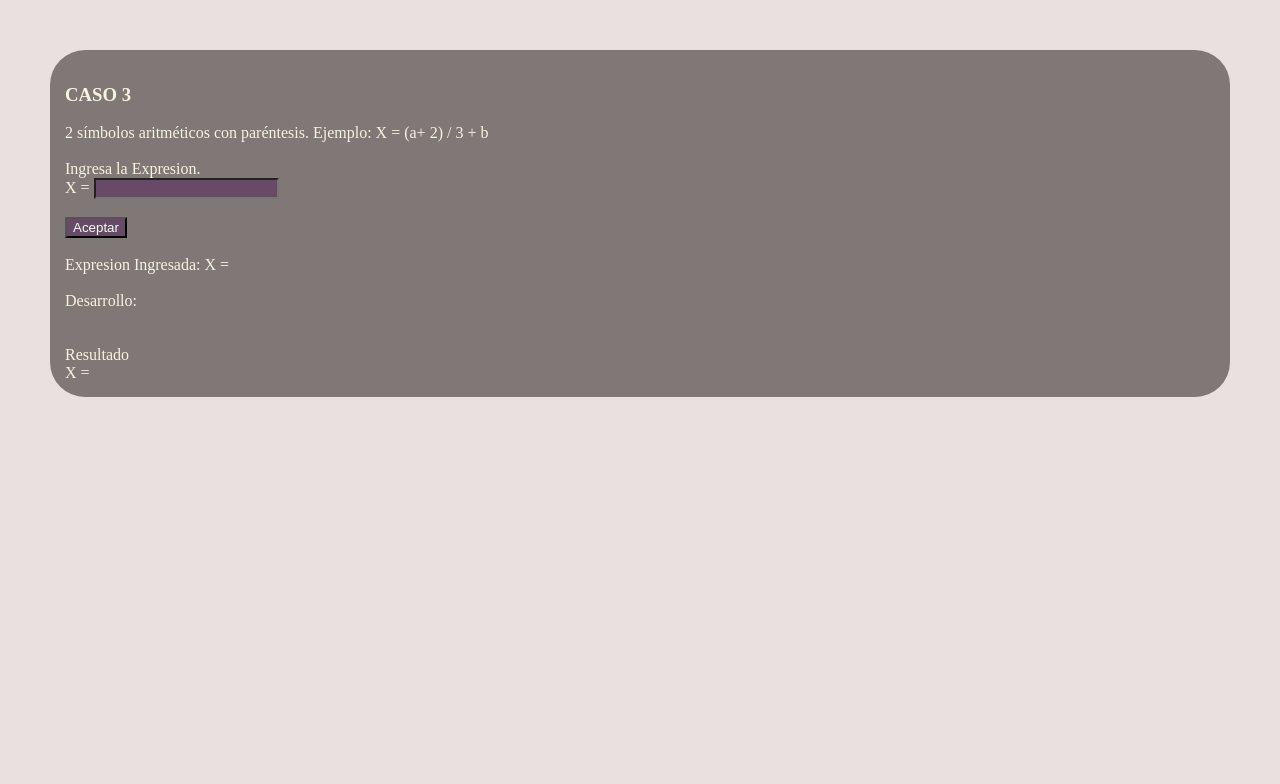
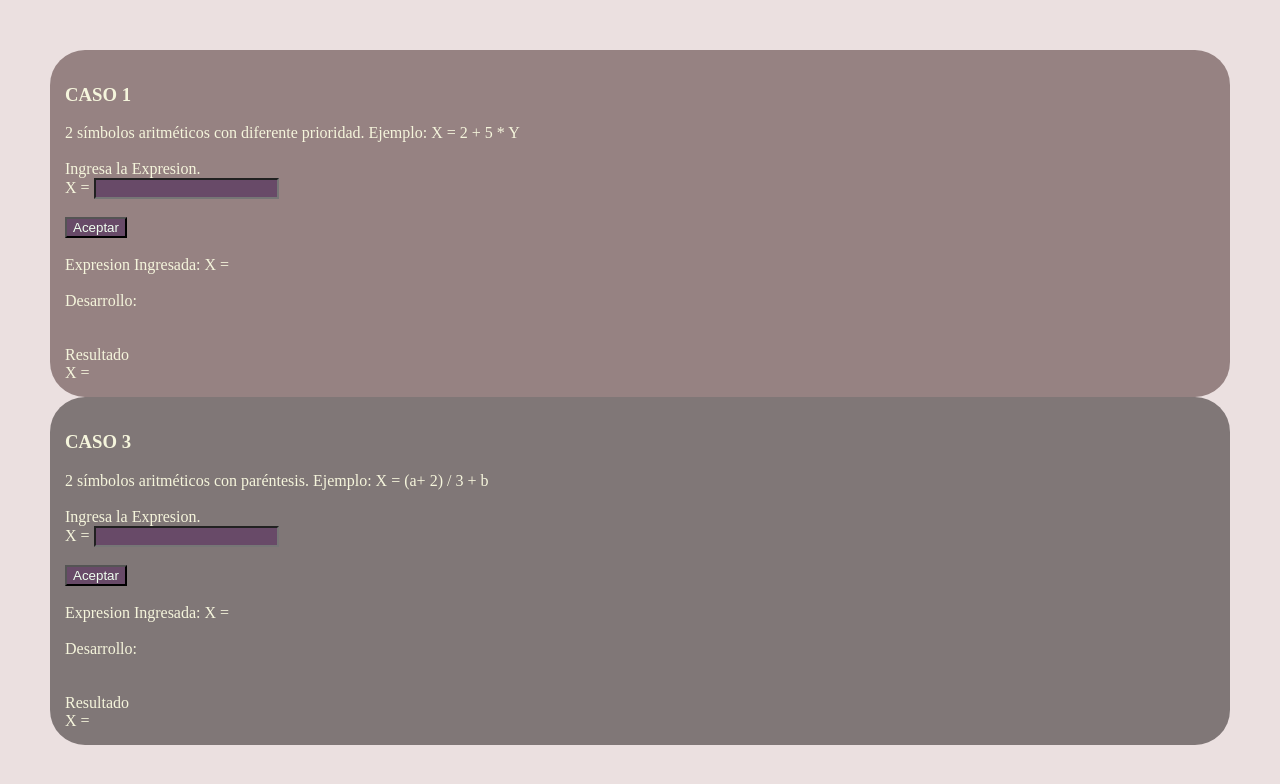
Before and after one commit to MarcosLopez123/Generaci-n-de-c-digo-intermedio, a plain HTML site: page index.html in a window 1280 px wide. Drawn offline with Linux system fonts and the light colour scheme.

Commit message:
Generacion de codigo intermedio caso 1

```diff
--- a/index.html
+++ b/index.html
@@ -14,6 +14,12 @@
            background-color: rgb(104, 74, 104);
            color: honeydew;
        }
+       .c1{
+           padding: 15px;
+           border-radius : 35px;
+           color: beige;
+           background-color: rgb(150, 130, 130) ;
+       }
        .c3{
            padding: 15px;
            border-radius : 35px;
@@ -23,7 +29,21 @@
    </style>
 </head>
 <body>
-
+    <div class="c1">
+        <!-- CASO 1 -->
+        <h3>CASO 1</h3>
+        <label for="caso1">2 símbolos aritméticos con diferente prioridad. Ejemplo: X = 2 + 5 * Y <br> <br> Ingresa la Expresion.</label>
+        <br>
+        <label for="expre"> </label><label for="expresion">X = </label>
+        <input type="text" id="expresion" name="expresion"><br> <br>
+        <button type="button" onclick="caso1()">Aceptar</button><br><br>
+        <label>Expresion Ingresada: X = </label><label id="mostrarExpI"></label><br>
+        <br><label>Desarrollo: </label><br>
+        <label id="desarro"></label><br><br>
+        <label>Resultado</label><br>
+        <label>X = </label><label id="textmod"></label><br>
+        <!-- <p id="HastaAquiBM">aqui</p>-->
+    </div>
 <div class="c3"><!-- CASO 3 -->
     <h3>CASO 3</h3>
     <label for="caso3">2 símbolos aritméticos con paréntesis. Ejemplo: X = (a+ 2) / 3 + b<br> <br> Ingresa la Expresion.</label><br>
@@ -39,6 +59,45 @@
 </div>
 
 <script>
+function caso1(){
+        //var porId=document.getElementById("nombre").value;
+        var expIngresada = document.getElementById("expresion").value;
+        document.getElementById("mostrarExpI").innerHTML=expIngresada;
+        var signosP = /[a-zA-Z0-9]{1,}(\d{1,}| |\[\d\]{1}|)( |)(\*|\/)( |)([a-zA-Z0-9]{1,}(\d{1,}| |\[\d\]{1}|))/gm;
+        var signosS = /[a-zA-Z0-9]{1,}(\d{1,}| |\[\d\]{1}|)( |)(\+|\-)( |)([a-zA-Z0-9]{1,}(\d{1,}| |\[\d\]{1}|))/gm;
+       var mod;
+        let t;
+        let t2;
+        t = expIngresada.match(signosP);
+
+        var text = "";
+        var sup =["ini"];
+        var i;
+
+        for (i = 0; i < t.length; i++) {
+        text += "t[" +i + "] = "+ t[i] + "<br>";
+        sup[i] = "t[" +i + "]";
+        expIngresada = expIngresada.replace(t[i],sup[i]);
+        }
+        //Probar si esta HastaAquiBM
+      	//document.getElementById("HastaAquiBM").innerHTML=expIngresada;
+    	// document.getElementById("prueba").innerHTML=expIngresada;
+	t2 = expIngresada.match(signosS);
+    	//Testeo document.getElementById("HastaAquiBM").innerHTML=t2;
+        i=t.length;
+        for (j=0; j< t2.length; j++) {
+        t[i]=t2[j];
+        text += "t[" +i + "] = "+ t[i] /*+"["+j + "]"*/+"<br>";
+        sup[i] = "t[" +i + "]";
+        expIngresada = expIngresada.replace(t[i],sup[i]); i++
+        }
+        //expIngresada=sup[sup.length-1];
+        //Muestra todos los pasos que se siguio
+        document.getElementById("desarro").innerHTML=text;
+        //Asigna a X la última variable utilizada
+        document.getElementById("textmod").innerHTML=expIngresada;
+
+    }
     function caso3(){
         var expIngresada = document.getElementById("expresion3").value;
         document.getElementById("mostrarExpI3").innerHTML=expIngresada;
```
